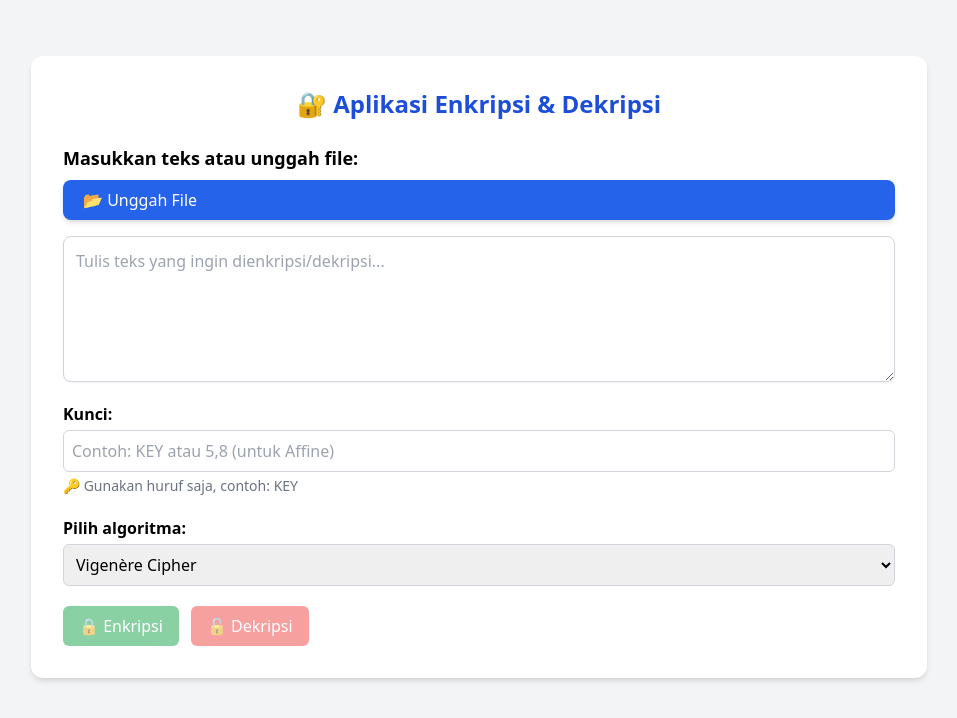
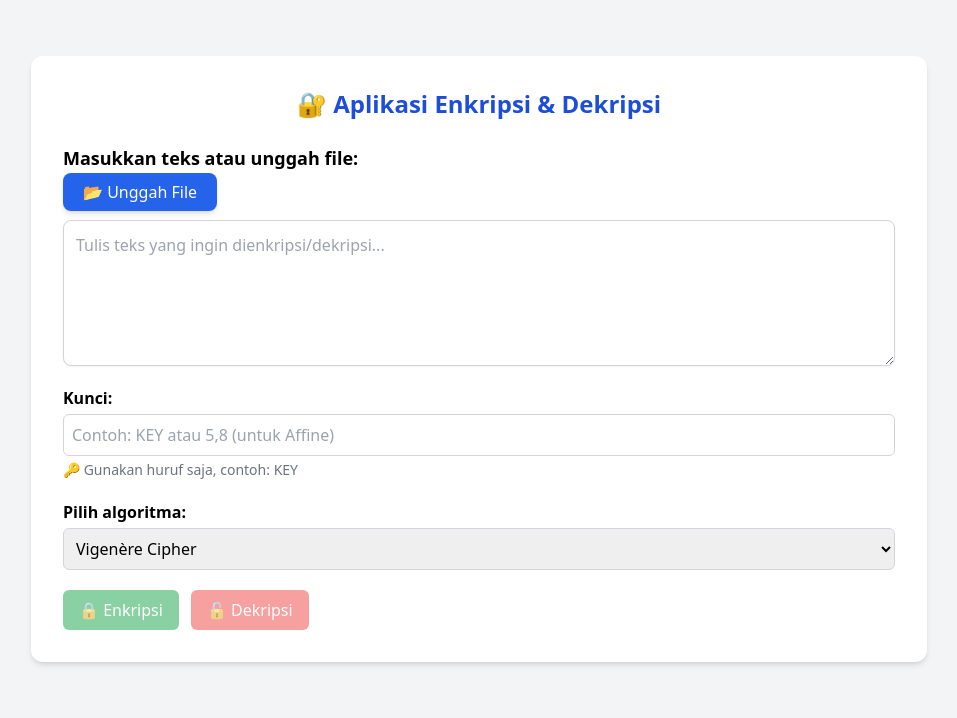
Before and after one commit to kilyfa/algoritma_crypto, a Flask app: page / in a window 1280 px wide. Shown: the top 718 px of the page, without its empty margins (161-1118 px from the left). Run offline with Flask 3, Linux system fonts and the light colour scheme; some libraries are stand-ins or nearby versions.

Commit message:
Update index.html

```diff
--- a/templates/index.html
+++ b/templates/index.html
@@ -14,7 +14,7 @@
         <div>
           <label class="block font-semibold mb-2 text-lg">Masukkan teks atau unggah file:</label>
           <div class="flex flex-col gap-4">
-            <div class="flex flex-col justify-center">
+            <div class="justify-center">
               <input type="file" id="file-upload" accept=".txt" class="hidden" />
               <label for="file-upload" class="cursor-pointer bg-blue-600 hover:bg-blue-700 text-white px-5 py-2 rounded-lg shadow-md transition duration-200">📂 Unggah File</label>
               <div id="file-info" class="text-sm text-gray-600 mt-2 hidden">✅ File berhasil diunggah: <span id="file-name" class="font-semibold"></span></div>
```
